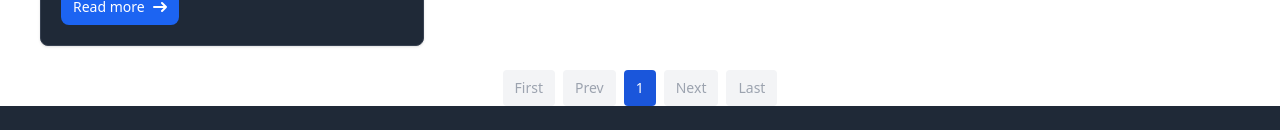
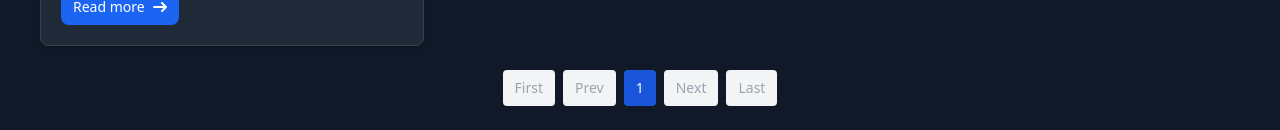
Before and after one commit to Daily-Deep-Learning/daily_deep_learning_blog, a React (Vite) app: page /all-posts in a window 1280 px wide. Shown: the part 474-604 px from the top of the page. Built offline with nearby package versions, Linux system fonts and the light colour scheme.

Commit message:
fixed pagination bugs and ui

```diff
--- a/src/components/pagination.jsx
+++ b/src/components/pagination.jsx
@@ -39,7 +39,7 @@ const Pagination = ({ posts, searchTerm }) => {
       }
 
     return (
-        <div className="flex flex-col items-center">
+        <div className="bg-gray-100 dark:bg-gray-900 flex flex-col items-center">
             {/* Display current posts */}
             <div className="grid grid-cols-1 md:grid-cols-2 lg:grid-cols-3 gap-6">
                 {currentPosts.map((post) => (
@@ -48,7 +48,7 @@ const Pagination = ({ posts, searchTerm }) => {
             </div>
 
             {/* Pagination controls */}
-            <div className="mt-6 flex justify-center items-center space-x-2">
+            <div className="mb-6 mt-6 flex justify-center items-center space-x-2">
                 {/* First page button */}
                 <button
                     onClick={() => paginate(1)}
```
